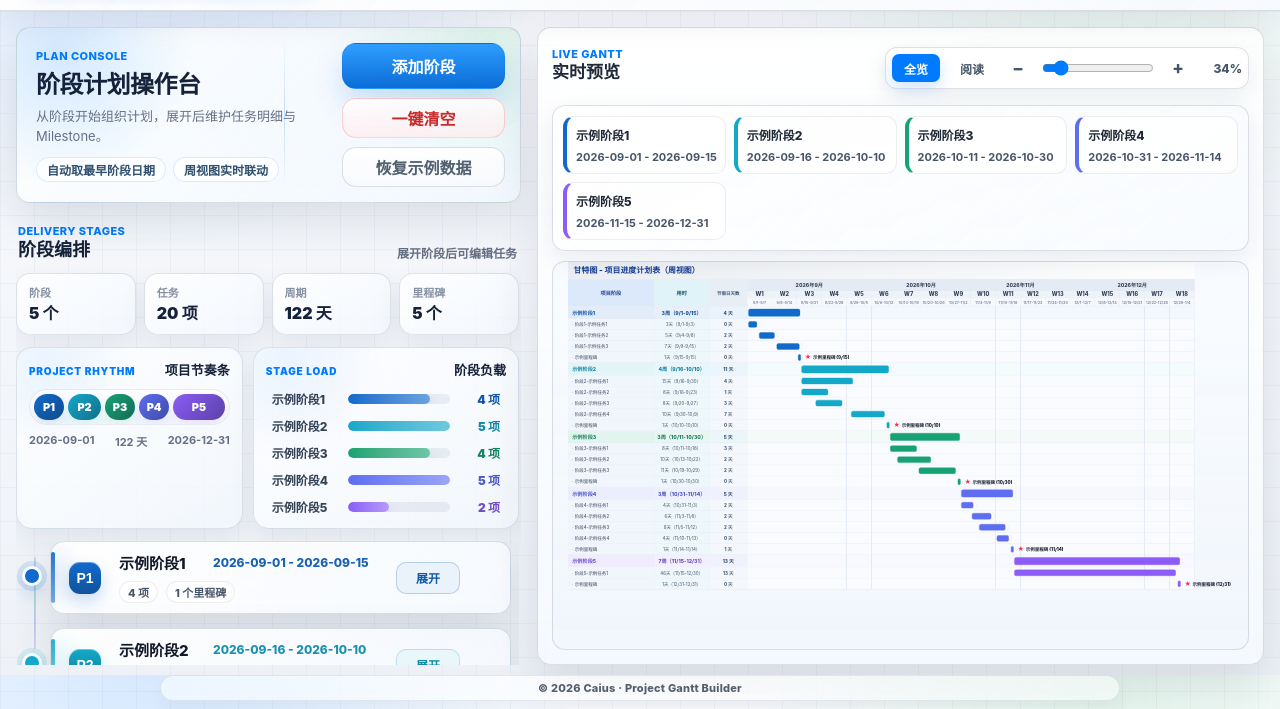
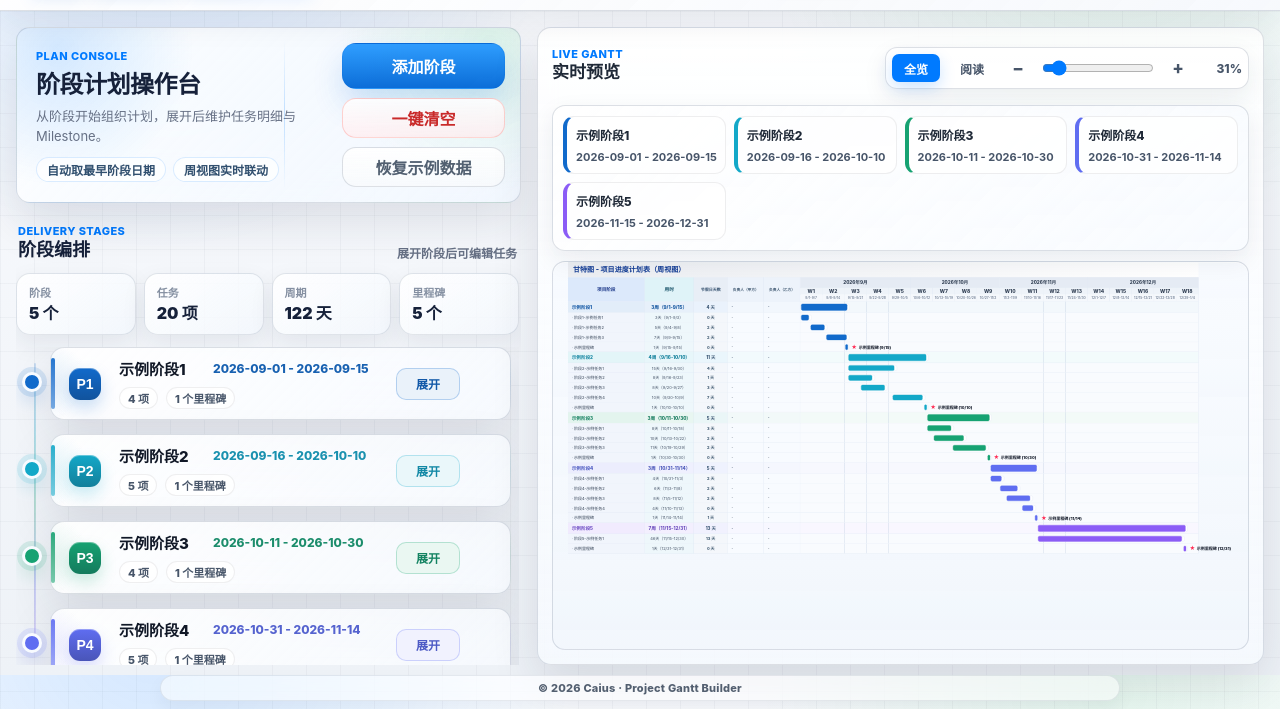
Before and after one commit to muvi0101/LiteGantt, a website: page public/index.html in a window 1280 px wide. Shown: the part 125-834 px from the top of the page. Drawn offline with Linux system fonts and the light colour scheme.

Commit message:
Add task owners and remove pulse panels

```diff
--- a/public/app.js
+++ b/public/app.js
@@ -90,7 +90,6 @@ const previewCanvas = document.querySelector('#previewCanvas');
 const ganttPreview = document.querySelector('#ganttPreview');
 const projectOverview = document.querySelector('#projectOverview');
 const projectStats = document.querySelector('#projectStats');
-const projectPulse = document.querySelector('#projectPulse');
 const DEFAULT_TITLE = '甘特图 - 项目进度计划表（周视图）';
 const statusBox = document.querySelector('#statusBox');
 const phaseTemplate = document.querySelector('#phaseTemplate');
@@ -568,76 +567,6 @@ function renderProjectStats() {
   });
 }
 
-function renderProjectPulse() {
-  projectPulse.textContent = '';
-
-  if (!state.phases.length) {
-    const empty = makeElement('div', 'pulse-empty', '添加阶段后，这里会显示项目节奏和阶段负载。');
-    projectPulse.append(empty);
-    return;
-  }
-
-  const start = getEarliestPhaseStart();
-  const end = getLatestPhaseEnd();
-  const totalDays = start && end ? daysInclusiveIso(start, end) : 0;
-  const maxTaskCount = Math.max(1, ...state.phases.map((phase) => phase.tasks.length));
-
-  const rhythm = makeElement('section', 'pulse-card rhythm-card');
-  const rhythmHead = makeElement('div', 'pulse-card-head');
-  rhythmHead.append(
-    makeElement('span', 'pulse-eyebrow', 'Project Rhythm'),
-    makeElement('strong', 'pulse-title', '项目节奏条'),
-  );
-
-  const rhythmTrack = makeElement('div', 'rhythm-track');
-  state.phases.forEach((phase, phaseIndex) => {
-    const accent = phaseAccents[phaseIndex % phaseAccents.length];
-    const days = phase.start && phase.end ? daysInclusiveIso(phase.start, phase.end) : 1;
-    const segment = makeElement('button', 'rhythm-segment', `P${phaseIndex + 1}`);
-    segment.type = 'button';
-    segment.dataset.phaseIndex = String(phaseIndex);
-    segment.style.setProperty('--phase-accent', accent);
-    segment.style.setProperty('--segment-grow', String(Math.max(1, days)));
-    segment.title = `${phase.name || `阶段 ${phaseIndex + 1}`} · ${days} 天`;
-    rhythmTrack.append(segment);
-  });
-
-  const rhythmMeta = makeElement('div', 'rhythm-meta');
-  rhythmMeta.append(
-    makeElement('span', '', start || '-'),
-    makeElement('span', '', totalDays ? `${totalDays} 天` : '-'),
-    makeElement('span', '', end || '-'),
-  );
-  rhythm.append(rhythmHead, rhythmTrack, rhythmMeta);
-
-  const load = makeElement('section', 'pulse-card load-card');
-  const loadHead = makeElement('div', 'pulse-card-head');
-  loadHead.append(
-    makeElement('span', 'pulse-eyebrow', 'Stage Load'),
-    makeElement('strong', 'pulse-title', '阶段负载'),
-  );
-  const loadList = makeElement('div', 'load-list');
-  state.phases.forEach((phase, phaseIndex) => {
-    const accent = phaseAccents[phaseIndex % phaseAccents.length];
-    const taskCount = phase.tasks.length;
-    const width = Math.max(8, Math.round((taskCount / maxTaskCount) * 100));
-    const row = makeElement('button', 'load-row');
-    row.type = 'button';
-    row.dataset.phaseIndex = String(phaseIndex);
-    row.style.setProperty('--phase-accent', accent);
-    row.style.setProperty('--load-width', `${width}%`);
-    row.innerHTML = `
-      <span class="load-name">${phase.name || `阶段 ${phaseIndex + 1}`}</span>
-      <span class="load-bar"><i></i></span>
-      <strong>${taskCount} 项</strong>
-    `;
-    loadList.append(row);
-  });
-  load.append(loadHead, loadList);
-
-  projectPulse.append(rhythm, load);
-}
-
 function renderRightPane() {
   renderProjectOverview();
   renderPreview();
@@ -699,7 +628,7 @@ function renderPreview() {
 
   const { projectStartValue, totalWeeks } = range;
   const rows = getPreviewRows();
-  ganttPreview.style.gridTemplateColumns = `250px 160px 110px repeat(${totalWeeks}, ${PREVIEW_WEEK_WIDTH}px)`;
+  ganttPreview.style.gridTemplateColumns = `250px 160px 110px 118px 118px repeat(${totalWeeks}, ${PREVIEW_WEEK_WIDTH}px)`;
 
   const title = makePreviewCell('preview-title', state.title || '甘特图 - 项目进度计划表（周视图）', '1 / -1', '1');
   ganttPreview.append(title);
@@ -707,12 +636,14 @@ function renderPreview() {
   ganttPreview.append(makePreviewCell('preview-head-cell preview-phase-head', '项目阶段', '1', '2 / 5'));
   ganttPreview.append(makePreviewCell('preview-head-cell preview-duration-head', '用时', '2', '2 / 5'));
   ganttPreview.append(makePreviewCell('preview-head-cell preview-holiday-head', '节假日天数', '3', '2 / 5'));
+  ganttPreview.append(makePreviewCell('preview-head-cell preview-owner-head', '负责人（甲方）', '4', '2 / 5'));
+  ganttPreview.append(makePreviewCell('preview-head-cell preview-owner-head', '负责人（乙方）', '5', '2 / 5'));
 
   getMonthBands(projectStartValue, totalWeeks).forEach((band) => {
     ganttPreview.append(makePreviewCell(
       'preview-month',
       band.label,
-      `${band.fromWeek + 3} / span ${band.toWeek - band.fromWeek + 1}`,
+      `${band.fromWeek + 5} / span ${band.toWeek - band.fromWeek + 1}`,
       '2',
     ));
   });
@@ -720,7 +651,7 @@ function renderPreview() {
   for (let weekIndex = 1; weekIndex <= totalWeeks; weekIndex += 1) {
     const weekStart = addDaysIso(projectStartValue, (weekIndex - 1) * 7);
     const weekEnd = addDaysIso(weekStart, 6);
-    const gridColumn = `${weekIndex + 3}`;
+    const gridColumn = `${weekIndex + 5}`;
     ganttPreview.append(makePreviewCell('preview-week', `W${weekIndex}`, gridColumn, '3'));
     ganttPreview.append(makePreviewCell('preview-date', `${fmtMd(weekStart)}-${fmtMd(weekEnd)}`, gridColumn, '4'));
   }
@@ -735,13 +666,17 @@ function renderPreview() {
     const nameCell = makePreviewCell(`preview-name${rowClass}${focusClass}`, displayName, '1', gridRow);
     const durationCell = makePreviewCell(`preview-duration${rowClass}${focusClass}`, durationText(item), '2', gridRow);
     const holidayCell = makePreviewCell(`preview-holiday${rowClass}${focusClass}`, holidayDaysText(item), '3', gridRow);
-    const track = makePreviewCell(`preview-track${rowClass}${focusClass}`, '', `4 / span ${totalWeeks}`, gridRow);
+    const ownerClientCell = makePreviewCell(`preview-owner${rowClass}${focusClass}`, isPhase ? '-' : (item.ownerClient || '-'), '4', gridRow);
+    const ownerVendorCell = makePreviewCell(`preview-owner${rowClass}${focusClass}`, isPhase ? '-' : (item.ownerVendor || '-'), '5', gridRow);
+    const track = makePreviewCell(`preview-track${rowClass}${focusClass}`, '', `6 / span ${totalWeeks}`, gridRow);
     nameCell.style.setProperty('--phase-accent', color);
     durationCell.style.setProperty('--phase-accent', color);
     holidayCell.style.setProperty('--phase-accent', color);
+    ownerClientCell.style.setProperty('--phase-accent', color);
+    ownerVendorCell.style.setProperty('--phase-accent', color);
     track.style.setProperty('--phase-accent', color);
     renderPreviewBar(track, item, projectStartValue);
-    ganttPreview.append(nameCell, durationCell, holidayCell, track);
+    ganttPreview.append(nameCell, durationCell, holidayCell, ownerClientCell, ownerVendorCell, track);
   });
   schedulePreviewZoom();
 }
@@ -872,7 +807,6 @@ function render() {
   state.title = state.title || DEFAULT_TITLE;
   phaseList.textContent = '';
   renderProjectStats();
-  renderProjectPulse();
 
   state.phases.forEach((phase, phaseIndex) => {
     const phaseNode = phaseTemplate.content.firstElementChild.cloneNode(true);
@@ -1018,6 +952,8 @@ function render() {
         name: '新任务',
         start,
         end: getDefaultTaskEnd(start, phase),
+        ownerClient: '',
+        ownerVendor: '',
         endTouched: false,
         milestone: false,
       });
@@ -1044,6 +980,8 @@ function toPayload() {
         name: task.name,
         start: task.start,
         end: task.end,
+        ownerClient: String(task.ownerClient || '').trim(),
+        ownerVendor: String(task.ownerVendor || '').trim(),
         milestone: Boolean(task.milestone),
         markerGapPx: task.markerGapPx,
       })),
@@ -1065,6 +1003,8 @@ function normalizeImportedProject(project) {
         name: String(task.name || `任务 ${taskIndex + 1}`).trim(),
         start: task.start || phase.start || '',
         end: task.end || task.start || phase.end || '',
+        ownerClient: String(task.ownerClient || '').trim(),
+        ownerVendor: String(task.ownerVendor || '').trim(),
         milestone: Boolean(task.milestone),
         markerGapPx: task.markerGapPx,
       })),
@@ -1196,7 +1136,7 @@ document.querySelector('#addPhaseBtn').addEventListener('click', () => {
     name: '新阶段',
     start,
     end,
-    tasks: [{ name: '新任务', start, end, milestone: false }],
+    tasks: [{ name: '新任务', start, end, ownerClient: '', ownerVendor: '', milestone: false }],
   });
   focusPhase(state.phases.length - 1);
 });
@@ -1236,11 +1176,6 @@ projectOverview.addEventListener('click', (event) => {
   const phaseIndex = Number(card.dataset.phaseIndex);
   togglePhaseFromOverview(phaseIndex);
 });
-projectPulse.addEventListener('click', (event) => {
-  const trigger = event.target.closest('[data-phase-index]');
-  if (!trigger) return;
-  togglePhaseFromOverview(Number(trigger.dataset.phaseIndex));
-});
 fitPreviewBtn.addEventListener('click', () => {
   previewZoomMode = 'fit';
   applyPreviewZoom();
--- a/public/index.html
+++ b/public/index.html
@@ -73,7 +73,6 @@
             <span class="workspace-note">展开阶段后可编辑任务</span>
           </div>
           <div id="projectStats" class="project-stats"></div>
-          <section id="projectPulse" class="project-pulse" aria-label="项目节奏与阶段负载"></section>
           <div id="phaseList" class="phase-list"></div>
         </section>
       </section>
@@ -155,6 +154,8 @@
               <span>任务名称</span>
               <span>开始日期</span>
               <span>结束日期</span>
+              <span>负责人（甲方）</span>
+              <span>负责人（乙方）</span>
               <span>节假日统计</span>
               <span>Milestone</span>
               <span></span>
@@ -179,6 +180,14 @@
           <span>结束日期</span>
           <input data-field="end" type="date" />
         </label>
+        <label class="task-field task-owner-client-field">
+          <span>负责人（甲方）</span>
+          <input data-field="ownerClient" type="text" />
+        </label>
+        <label class="task-field task-owner-vendor-field">
+          <span>负责人（乙方）</span>
+          <input data-field="ownerVendor" type="text" />
+        </label>
         <div class="task-field task-holiday-field">
           <span>节假日统计</span>
           <div class="holiday-stat" data-field="holidaySummary" data-tone="pending">
--- a/public/styles.css
+++ b/public/styles.css
@@ -1091,6 +1091,7 @@ input[readonly] {
 .preview-name,
 .preview-duration,
 .preview-holiday,
+.preview-owner,
 .preview-track {
   border-right: 1px solid #dbe5f1;
   border-bottom: 1px solid #dbe5f1;
@@ -1117,6 +1118,12 @@ input[readonly] {
   font-size: 13px;
 }
 
+.preview-owner-head {
+  background: #edf3fb;
+  color: #36506a;
+  font-size: 12px;
+}
+
 .preview-month {
   display: grid;
   place-items: center;
@@ -1146,7 +1153,8 @@ input[readonly] {
 
 .preview-name,
 .preview-duration,
-.preview-holiday {
+.preview-holiday,
+.preview-owner {
   display: flex;
   align-items: center;
   min-height: 32px;
@@ -1175,6 +1183,16 @@ input[readonly] {
   white-space: nowrap;
 }
 
+.preview-owner {
+  overflow: hidden;
+  justify-content: flex-start;
+  background: #f8fbff;
+  color: #475569;
+  font-size: 12px;
+  text-overflow: ellipsis;
+  white-space: nowrap;
+}
+
 .preview-row-phase.preview-name {
   min-height: 36px;
   background: color-mix(in srgb, var(--phase-accent, var(--blue)) 12%, #fff);
@@ -1197,6 +1215,13 @@ input[readonly] {
   color: #35516f;
   font-size: 14px;
   font-weight: 850;
+}
+
+.preview-row-phase.preview-owner {
+  min-height: 36px;
+  background: color-mix(in srgb, var(--phase-accent, var(--blue)) 4%, #fbfdff);
+  color: #64748b;
+  font-weight: 760;
 }
 
 .preview-track {
@@ -1225,6 +1250,7 @@ input[readonly] {
 .preview-row-focused.preview-name,
 .preview-row-focused.preview-duration,
 .preview-row-focused.preview-holiday,
+.preview-row-focused.preview-owner,
 .preview-row-focused.preview-track {
   box-shadow: inset 0 0 0 999px color-mix(in srgb, var(--phase-accent, var(--blue)) 8%, transparent);
 }
@@ -1287,7 +1313,7 @@ input[readonly] {
 
 .workspace {
   display: grid;
-  grid-template-rows: auto auto auto minmax(0, 1fr);
+  grid-template-rows: auto auto minmax(0, 1fr);
   align-content: start;
   gap: 12px;
   min-width: 0;
@@ -1350,153 +1376,6 @@ input[readonly] {
   font-size: 16px;
   font-weight: 900;
   line-height: 1.1;
-}
-
-.project-pulse {
-  display: grid;
-  grid-template-columns: minmax(0, 0.92fr) minmax(0, 1.08fr);
-  gap: 10px;
-}
-
-.pulse-card {
-  min-width: 0;
-  padding: 12px;
-  border: 1px solid rgba(45, 63, 92, 0.13);
-  border-radius: 16px;
-  background:
-    radial-gradient(circle at 12% 8%, rgba(0, 122, 255, 0.08), transparent 34%),
-    linear-gradient(145deg, rgba(255, 255, 255, 0.92), rgba(242, 247, 253, 0.78));
-  box-shadow: var(--tight-shadow);
-}
-
-.pulse-card-head {
-  display: flex;
-  align-items: baseline;
-  justify-content: space-between;
-  gap: 10px;
-  margin-bottom: 10px;
-}
-
-.pulse-eyebrow {
-  color: var(--blue);
-  font-size: 10px;
-  font-weight: 900;
-  letter-spacing: 0.08em;
-  text-transform: uppercase;
-}
-
-.pulse-title {
-  color: var(--deep);
-  font-size: 13px;
-  font-weight: 900;
-  white-space: nowrap;
-}
-
-.rhythm-track {
-  display: flex;
-  gap: 4px;
-  height: 36px;
-  padding: 4px;
-  border: 1px solid rgba(45, 63, 92, 0.1);
-  border-radius: 999px;
-  background: rgba(255, 255, 255, 0.72);
-  overflow: hidden;
-}
-
-.rhythm-segment {
-  flex: var(--segment-grow, 1) 1 0;
-  min-width: 30px;
-  border: 0;
-  border-radius: 999px;
-  background:
-    linear-gradient(135deg, var(--phase-accent, var(--blue)), color-mix(in srgb, var(--phase-accent, var(--blue)) 62%, #0f172a));
-  color: #fff;
-  font-size: 11px;
-  font-weight: 900;
-  box-shadow: 0 8px 16px color-mix(in srgb, var(--phase-accent, var(--blue)) 18%, transparent);
-  cursor: pointer;
-}
-
-.rhythm-segment:hover {
-  filter: saturate(1.12) brightness(1.03);
-  transform: translateY(-1px);
-}
-
-.rhythm-meta {
-  display: flex;
-  justify-content: space-between;
-  gap: 8px;
-  margin-top: 8px;
-  color: var(--muted);
-  font-size: 11px;
-  font-weight: 750;
-}
-
-.load-list {
-  display: grid;
-  gap: 8px;
-}
-
-.load-row {
-  display: grid;
-  grid-template-columns: minmax(64px, 0.8fr) minmax(90px, 1.2fr) 42px;
-  gap: 8px;
-  align-items: center;
-  width: 100%;
-  border: 0;
-  background: transparent;
-  color: inherit;
-  cursor: pointer;
-}
-
-.load-name {
-  min-width: 0;
-  overflow: hidden;
-  color: #334155;
-  font-size: 12px;
-  font-weight: 850;
-  text-align: left;
-  text-overflow: ellipsis;
-  white-space: nowrap;
-}
-
-.load-bar {
-  position: relative;
-  height: 10px;
-  overflow: hidden;
-  border-radius: 999px;
-  background: rgba(148, 163, 184, 0.17);
-}
-
-.load-bar i {
-  position: absolute;
-  inset: 0 auto 0 0;
-  width: var(--load-width, 0%);
-  border-radius: inherit;
-  background:
-    linear-gradient(90deg, var(--phase-accent, var(--blue)), color-mix(in srgb, var(--phase-accent, var(--blue)) 62%, #fff));
-  box-shadow: 0 6px 14px color-mix(in srgb, var(--phase-accent, var(--blue)) 22%, transparent);
-}
-
-.load-row strong {
-  color: color-mix(in srgb, var(--phase-accent, var(--blue)) 78%, #0f172a);
-  font-size: 12px;
-  font-weight: 900;
-  text-align: right;
-}
-
-.load-row:hover .load-name {
-  color: color-mix(in srgb, var(--phase-accent, var(--blue)) 78%, #0f172a);
-}
-
-.pulse-empty {
-  padding: 14px;
-  border: 1px dashed rgba(45, 63, 92, 0.18);
-  border-radius: 14px;
-  background: rgba(255, 255, 255, 0.65);
-  color: var(--muted);
-  font-size: 12px;
-  font-weight: 700;
 }
 
 .phase-list {
@@ -1907,16 +1786,16 @@ input[readonly] {
 .task-row,
 .task-row-head {
   position: relative;
-  min-width: 652px;
+  min-width: 868px;
   width: max-content;
   display: grid;
-  grid-template-columns: minmax(128px, 0.88fr) 112px 112px minmax(126px, 0.9fr) 92px 28px;
+  grid-template-columns: minmax(128px, 0.9fr) 112px 112px 106px 106px minmax(126px, 0.9fr) 92px 28px;
   gap: 8px;
   align-items: end;
 }
 
 .task-row {
-  grid-template-areas: "name start end holiday milestone delete";
+  grid-template-areas: "name start end owner-client owner-vendor holiday milestone delete";
   padding: 8px 10px;
   border-top: 1px solid var(--soft-line);
   background: rgba(255, 255, 255, 0.74);
@@ -2003,6 +1882,14 @@ input[readonly] {
 
 .task-end-field {
   grid-area: end;
+}
+
+.task-owner-client-field {
+  grid-area: owner-client;
+}
+
+.task-owner-vendor-field {
+  grid-area: owner-vendor;
 }
 
 .task-holiday-field {
@@ -2315,10 +2202,6 @@ input[readonly] {
     grid-template-columns: repeat(2, minmax(0, 1fr));
   }
 
-  .project-pulse {
-    grid-template-columns: 1fr;
-  }
-
   .top-actions {
     grid-template-columns: repeat(2, minmax(0, 1fr));
   }
@@ -2454,6 +2337,8 @@ input[readonly] {
       "name"
       "start"
       "end"
+      "owner-client"
+      "owner-vendor"
       "holiday"
       "milestone"
       "delete";
@@ -2498,8 +2383,4 @@ input[readonly] {
   .project-stats {
     grid-template-columns: 1fr;
   }
-
-  .load-row {
-    grid-template-columns: minmax(56px, 0.8fr) minmax(72px, 1fr) 38px;
-  }
-}
+}
```
Also changed, not shown: lib/generate-gantt-xlsx.mjs.
